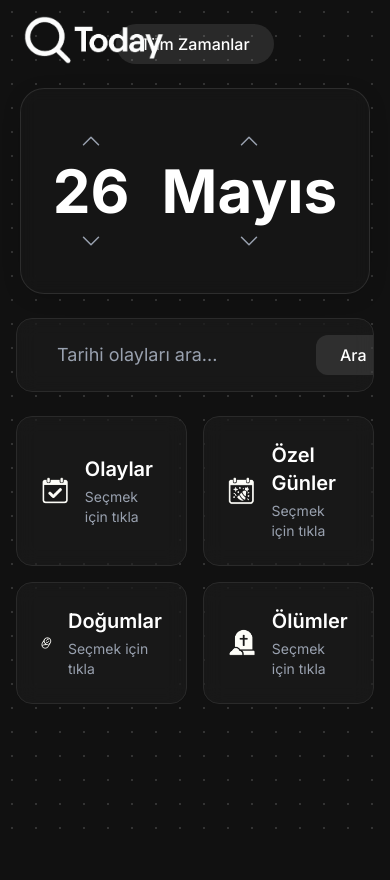
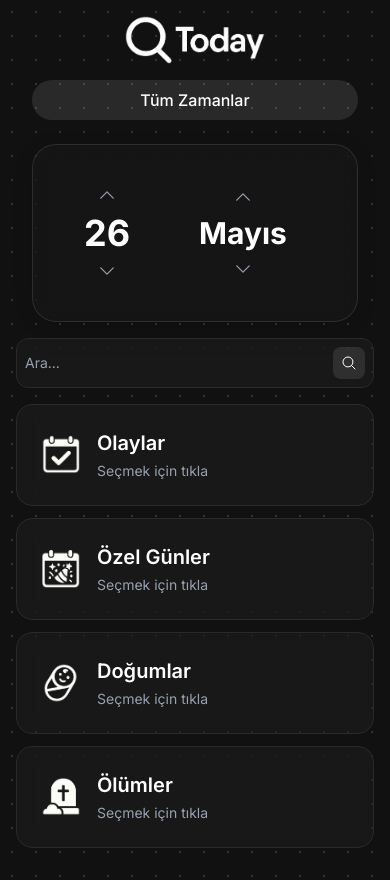
Before and after one commit to hakancankul/today-app, a Next.js app: page / in a window 390 px wide. Before the commit the page ends 844 px from the top, so only its background shows below. Built offline with nearby package versions, Linux system fonts and the light colour scheme; no server answers; the database is empty.

Commit message:
mobile responsive

```diff
--- a/src/app/page.tsx
+++ b/src/app/page.tsx
@@ -156,10 +156,10 @@ export default function Home() {
   }, [currentPage, loading, hasMore, fetchEvents]);
 
   return (
-    <main className="min-h-screen">
-      <div className="container mx-auto px-4" ref={containerRef}>
+    <main className="min-h-screen py-4 sm:py-6">
+      <div className="container mx-auto px-4">
         {/* Logo */}
-        <div className="absolute top-4 left-6">
+        <div className="flex justify-center sm:justify-start sm:absolute sm:top-4 sm:left-6 mb-4 sm:mb-0">
           <Image
             src="/logo.png"
             alt="Today Logo"
@@ -170,19 +170,19 @@ export default function Home() {
           />
         </div>
 
-        <div className="flex flex-col items-center max-w-5xl mx-auto pt-6">
+        <div className="flex flex-col items-center max-w-5xl mx-auto">
           {/* Tarih Seçici */}
-          <div className="w-full mb-6">
+          <div className="w-full mb-4 sm:mb-6">
             <DateSelector onChange={handleDateChange} />
           </div>
 
           {/* Arama Kutusu */}
-          <div className="w-full mb-6">
+          <div className="w-full mb-4 sm:mb-6">
             <SearchBar onSearch={handleSearch} />
           </div>
 
           {/* Kartlar - 2x2 Grid */}
-          <div className="w-full max-w-2xl grid grid-cols-2 gap-4 mb-6">
+          <div className="w-full grid grid-cols-1 sm:grid-cols-2 gap-3 sm:gap-4 mb-4 sm:mb-6">
             {/* Üst Sıra - Olaylar ve Özel Günler */}
             {topEventTypes.map((type) => (
               <EventCard
@@ -206,16 +206,14 @@ export default function Home() {
             ))}
           </div>
 
-          {/* Sonuçlar Listesi - Sadece bir kart seçiliyken göster */}
-          <AnimatePresence>
+          {/* Sonuçlar Listesi */}
           {selectedType && (
             <motion.div
               ref={listRef}
               initial={{ opacity: 0, y: 20 }}
               animate={{ opacity: 1, y: 0 }}
               exit={{ opacity: 0, y: -20 }}
-                transition={{ duration: 0.2 }}
-                className="w-full scroll-mt-12"
+              className="w-full scroll-mt-6"
             >
               <EventList
                 events={events}
@@ -225,7 +223,6 @@ export default function Home() {
               />
             </motion.div>
           )}
-          </AnimatePresence>
         </div>
       </div>
     </main>
--- a/src/components/DateSelector.tsx
+++ b/src/components/DateSelector.tsx
@@ -1,7 +1,7 @@
 import { useState, useEffect } from 'react';
 import { format } from 'date-fns';
 import { tr } from 'date-fns/locale';
-import { motion, AnimatePresence } from 'framer-motion';
+import { motion } from 'framer-motion';
 import { ChevronUpIcon, ChevronDownIcon } from '@heroicons/react/24/outline';
 import type { DateSelection } from '@/types';
 
@@ -63,14 +63,14 @@ export default function DateSelector({ onChange }: DateSelectorProps) {
   };
 
   return (
-    <div className="flex flex-col items-center space-y-6">
+    <div className="flex flex-col items-center space-y-6 w-full px-4 sm:px-0">
       {/* Tüm Zamanlar Butonu */}
       <motion.button
         whileHover={{ scale: 1.02 }}
         whileTap={{ scale: 0.98 }}
         onClick={toggleAllDates}
         className={`
-          px-6 py-2 rounded-full font-medium transition-all duration-200
+          w-full sm:w-auto px-6 py-2 rounded-full font-medium transition-all duration-200
           ${showAllDates
             ? 'bg-white text-gray-900'
             : 'bg-white/10 text-white hover:bg-white/20'}
@@ -79,14 +79,15 @@ export default function DateSelector({ onChange }: DateSelectorProps) {
         Tüm Zamanlar
       </motion.button>
 
-      <div className="date-selector">
+      <div className="date-selector w-full sm:w-auto">
         <motion.div
           key="date-selector"
           initial={{ opacity: 0, y: 20 }}
           animate={{ opacity: 1, y: 0 }}
-          className="flex items-center space-x-8"
+          className="flex items-center justify-center space-x-4 sm:space-x-8"
         >
-          <div className="flex flex-col items-center">
+          {/* Gün Seçici */}
+          <div className="flex flex-col items-center w-[80px] sm:w-[100px]">
             <motion.button
               whileHover={{ scale: 1.1 }}
               whileTap={{ scale: 0.9 }}
@@ -98,13 +99,13 @@ export default function DateSelector({ onChange }: DateSelectorProps) {
                   : 'text-gray-400 hover:bg-white/5 hover:text-white'
               }`}
             >
-              <ChevronUpIcon className="h-6 w-6" />
+              <ChevronUpIcon className="h-5 w-5 sm:h-6 sm:w-6" />
             </motion.button>
             <motion.div
               key={currentDate.getDate()}
               initial={{ opacity: 0, y: 10 }}
               animate={{ opacity: 1, y: 0 }}
-              className={`text-6xl font-bold ${showAllDates ? 'text-gray-500' : 'text-white'}`}
+              className={`text-4xl sm:text-6xl font-bold w-full text-center ${showAllDates ? 'text-gray-500' : 'text-white'}`}
             >
               {format(currentDate, 'd')}
             </motion.div>
@@ -119,11 +120,12 @@ export default function DateSelector({ onChange }: DateSelectorProps) {
                   : 'text-gray-400 hover:bg-white/5 hover:text-white'
               }`}
             >
-              <ChevronDownIcon className="h-6 w-6" />
+              <ChevronDownIcon className="h-5 w-5 sm:h-6 sm:w-6" />
             </motion.button>
           </div>
 
-          <div className="flex flex-col items-center">
+          {/* Ay Seçici */}
+          <div className="flex flex-col items-center w-[160px] sm:w-[300px]">
             <motion.button
               whileHover={{ scale: 1.1 }}
               whileTap={{ scale: 0.9 }}
@@ -135,13 +137,13 @@ export default function DateSelector({ onChange }: DateSelectorProps) {
                   : 'text-gray-400 hover:bg-white/5 hover:text-white'
               }`}
             >
-              <ChevronUpIcon className="h-6 w-6" />
+              <ChevronUpIcon className="h-5 w-5 sm:h-6 sm:w-6" />
             </motion.button>
             <motion.div
               key={currentDate.getMonth()}
               initial={{ opacity: 0, y: 10 }}
               animate={{ opacity: 1, y: 0 }}
-              className={`text-6xl font-bold ${showAllDates ? 'text-gray-500' : 'text-white'}`}
+              className={`text-3xl sm:text-6xl font-bold w-full text-center ${showAllDates ? 'text-gray-500' : 'text-white'}`}
             >
               {format(currentDate, 'MMMM', { locale: tr })}
             </motion.div>
@@ -156,7 +158,7 @@ export default function DateSelector({ onChange }: DateSelectorProps) {
                   : 'text-gray-400 hover:bg-white/5 hover:text-white'
               }`}
             >
-              <ChevronDownIcon className="h-6 w-6" />
+              <ChevronDownIcon className="h-5 w-5 sm:h-6 sm:w-6" />
             </motion.button>
           </div>
         </motion.div>
--- a/src/components/SearchBar.tsx
+++ b/src/components/SearchBar.tsx
@@ -1,5 +1,4 @@
 import { useState, useCallback } from 'react';
-import { motion } from 'framer-motion';
 import { MagnifyingGlassIcon } from '@heroicons/react/24/outline';
 
 interface SearchBarProps {
@@ -11,36 +10,29 @@ export default function SearchBar({ onSearch }: SearchBarProps) {
 
   const handleSubmit = useCallback((e: React.FormEvent) => {
     e.preventDefault();
-    onSearch(query);
+    onSearch(query.trim());
   }, [query, onSearch]);
 
   return (
     <form onSubmit={handleSubmit} className="w-full">
-      <div className="glass-card relative rounded-2xl overflow-hidden">
-        <div className="flex items-center px-6 py-4">
-          <MagnifyingGlassIcon className="h-6 w-6 text-gray-400" />
+      <div className="glass-card flex items-center gap-2 p-2 sm:p-3 rounded-xl">
         <input
           type="text"
           value={query}
           onChange={(e) => setQuery(e.target.value)}
-            placeholder="Tarihi olayları ara..."
-            className="flex-1 ml-4 bg-transparent text-white placeholder-gray-400 focus:outline-none text-lg"
+          placeholder="Ara..."
+          className="flex-1 bg-transparent text-white placeholder-gray-400 text-sm sm:text-base focus:outline-none"
         />
-          <motion.button
+        <button
           type="submit"
-            whileHover={{ scale: 1.02 }}
-            whileTap={{ scale: 0.98 }}
-            className={`
-              px-6 py-2 rounded-xl font-medium transition-all duration-200
-              ${query.trim()
+          className={`p-2 rounded-lg transition-all duration-200 ${
+            query.trim()
               ? 'bg-white text-gray-900 hover:bg-gray-100'
               : 'bg-white/10 text-white hover:bg-white/20'
-              }
-            `}
+          }`}
         >
-            Ara
-          </motion.button>
-        </div>
+          <MagnifyingGlassIcon className="w-4 h-4 sm:w-5 sm:h-5" />
+        </button>
       </div>
     </form>
   );
```
Lines whose indentation alone changed are shown as unchanged.
